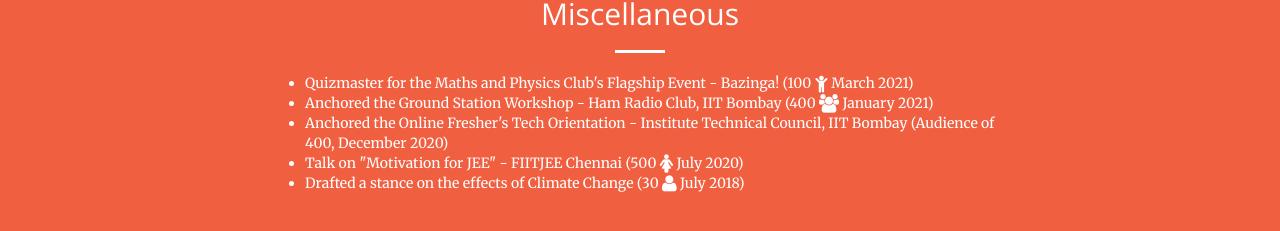
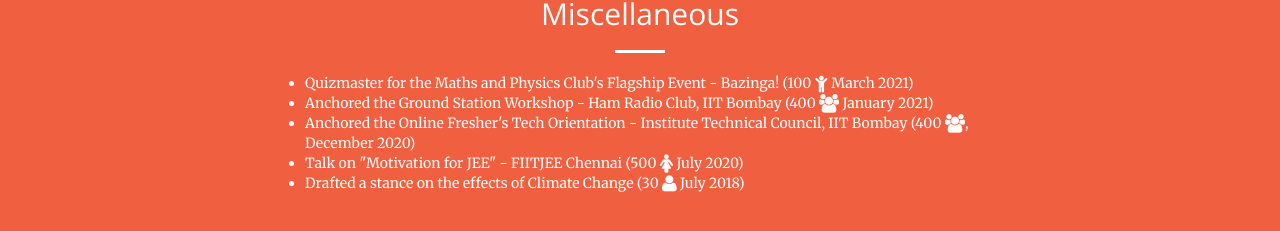
Before and after one commit to aravindbharathi/aravindbharathi.github.io, a Jekyll site: the page talks/index.html, which Jekyll copies as it is, in a window 1280 px wide and 900 px high, scrolled down 632 px. Shown: the part 587-818 px from the top of the window. Built offline with Jekyll 4.4.1, drawn with Linux system fonts in a browser that asks for light colours.

Commit message:
Update index.html

```diff
--- a/talks/index.html
+++ b/talks/index.html
@@ -124,7 +124,7 @@
                       <ul align="left">
                         <li>Quizmaster for the Maths and Physics Club's Flagship Event - Bazinga! (100 <i class="fa fa-lg fa-child whiteiconcolor"></i> March 2021)</li-->
                         <li>Anchored the Ground Station Workshop - Ham Radio Club, IIT Bombay (400 <i class="fa fa-lg fa-users whiteiconcolor"></i> January 2021)</li>
-                        <li><a href="https://youtu.be/ggEHh3JqbYA" target="_blank">Anchored the Online Fresher's Tech Orientation - Institute Technical Council, IIT Bombay (Audience of 400, December 2020)</a></li>
+                        <li><a href="https://youtu.be/ggEHh3JqbYA" target="_blank">Anchored the Online Fresher's Tech Orientation - Institute Technical Council, IIT Bombay (400 <i class="fa fa-lg fa-users whiteiconcolor"></i>, December 2020)</a></li>
                         <li>Talk on "Motivation for JEE" - FIITJEE Chennai (500 <i class="fa fa-lg fa-female whiteiconcolor"></i> July 2020)</li>
                         <li>Drafted a stance on the effects of Climate Change (30 <i class="fa fa-lg fa-user whiteiconcolor"></i> July 2018)</li>
                       </ul>
```
